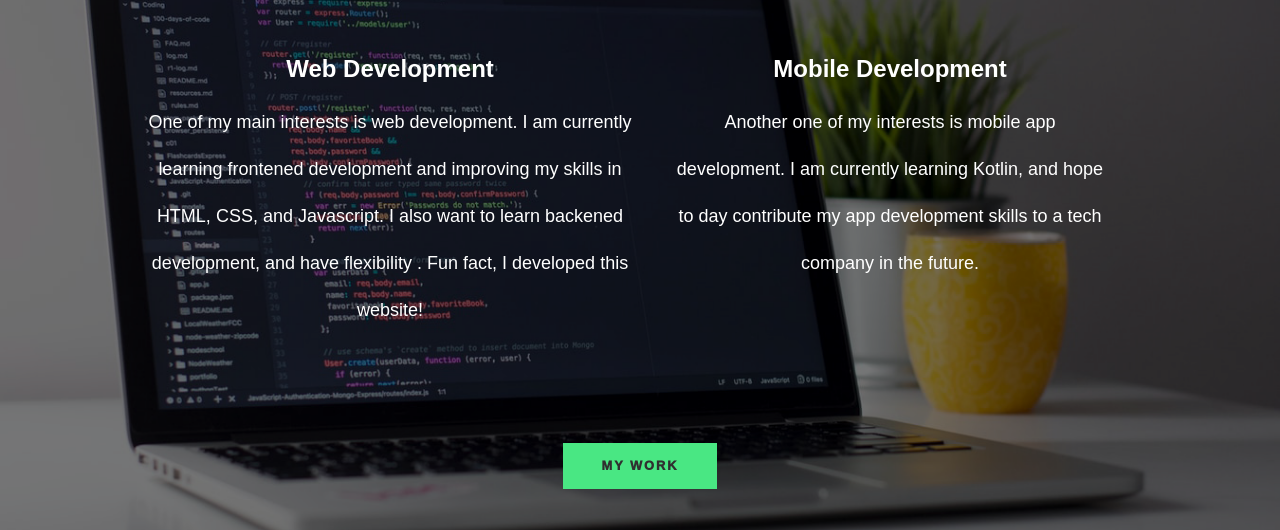
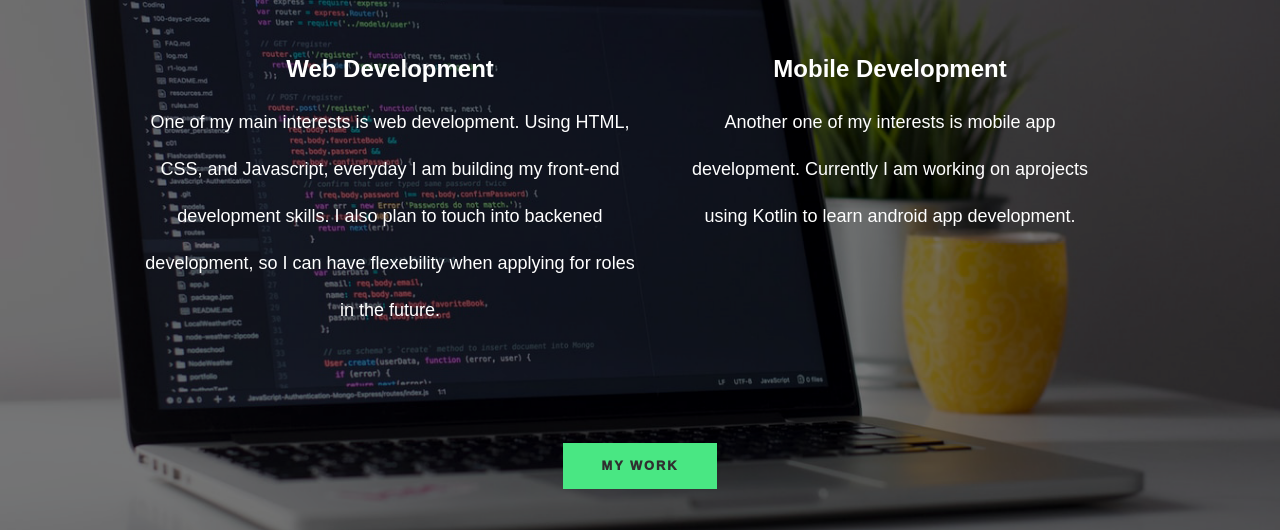
Before and after one commit to Stephboss9/PortfolioWebsite, a plain HTML site: page index.html in a window 1280 px wide. Shown: the part 710-1240 px from the top of the page. Drawn offline with Linux system fonts and the light colour scheme; a web font is replaced by a local one.

Commit message:
updated interests section

```diff
--- a/index.html
+++ b/index.html
@@ -50,16 +50,15 @@
 
                 <div class = "interest"> <!--interest 1-->
                     <h3> Web Development</h3>
-                    <p> One of my main interests is web development. I am currently learning frontened development and
-                        improving my skills in HTML, CSS, and Javascript. I also want to learn backened development, and have
-                        flexibility . Fun fact, I developed this website!
-                    </p>
+                    <p> One of my main interests is web development. Using HTML, CSS, and Javascript, everyday I am
+                        building my front-end development skills. I also plan to touch into backened development,
+                        so I can have flexebility when applying for roles in the future.
                 </div>
 
                 <div class = "interest"> <!--interest 2-->
                     <h3> Mobile Development </h3>
-                    <p> Another one of my interests is mobile app development. I am currently learning Kotlin,
-                        and hope to day contribute my app development skills to a tech company in the future.
+                    <p> Another one of my interests is mobile app development. Currently I am working on aprojects using Kotlin to learn
+                        android app development.
                     </p>
                 </div>
 
```
